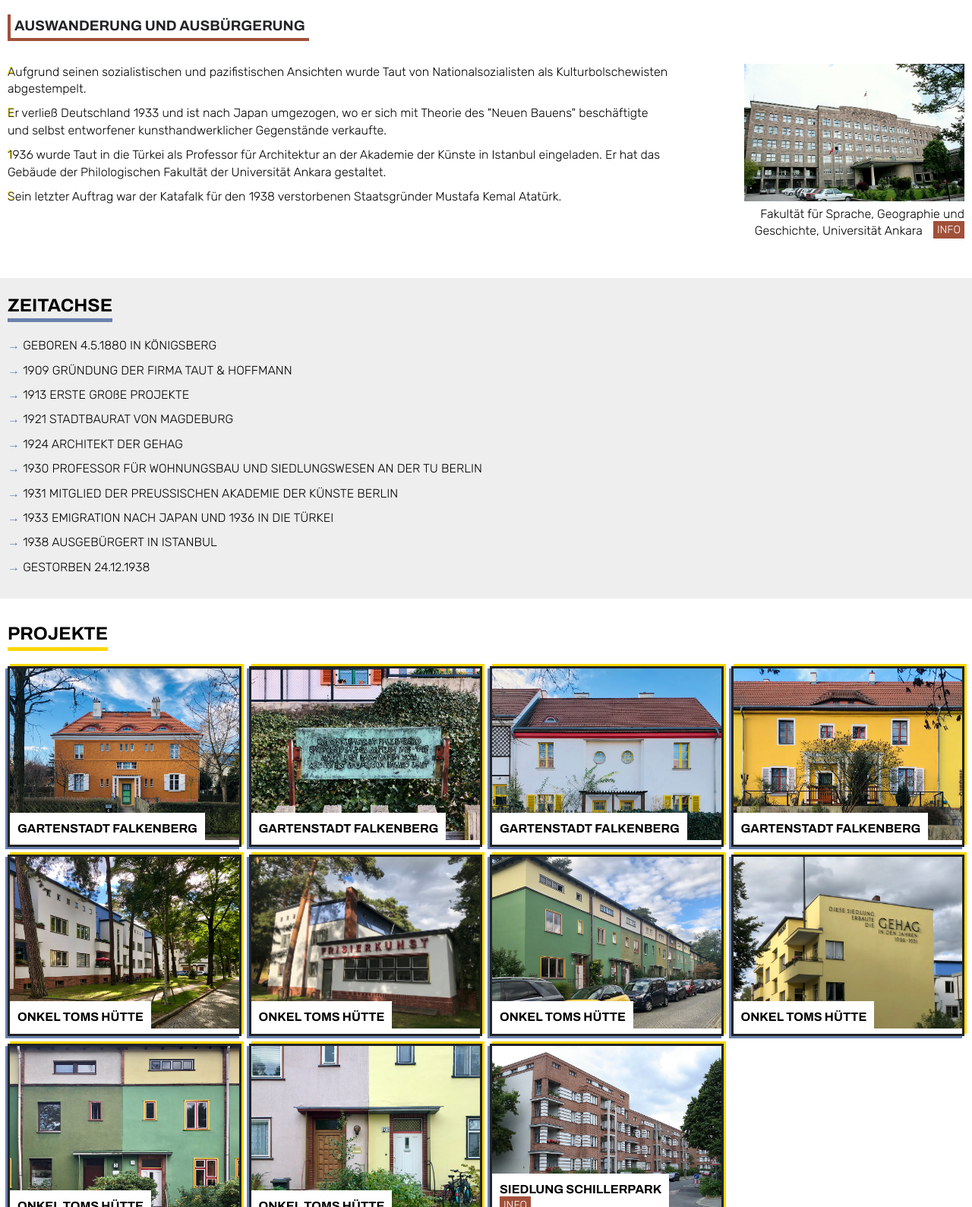
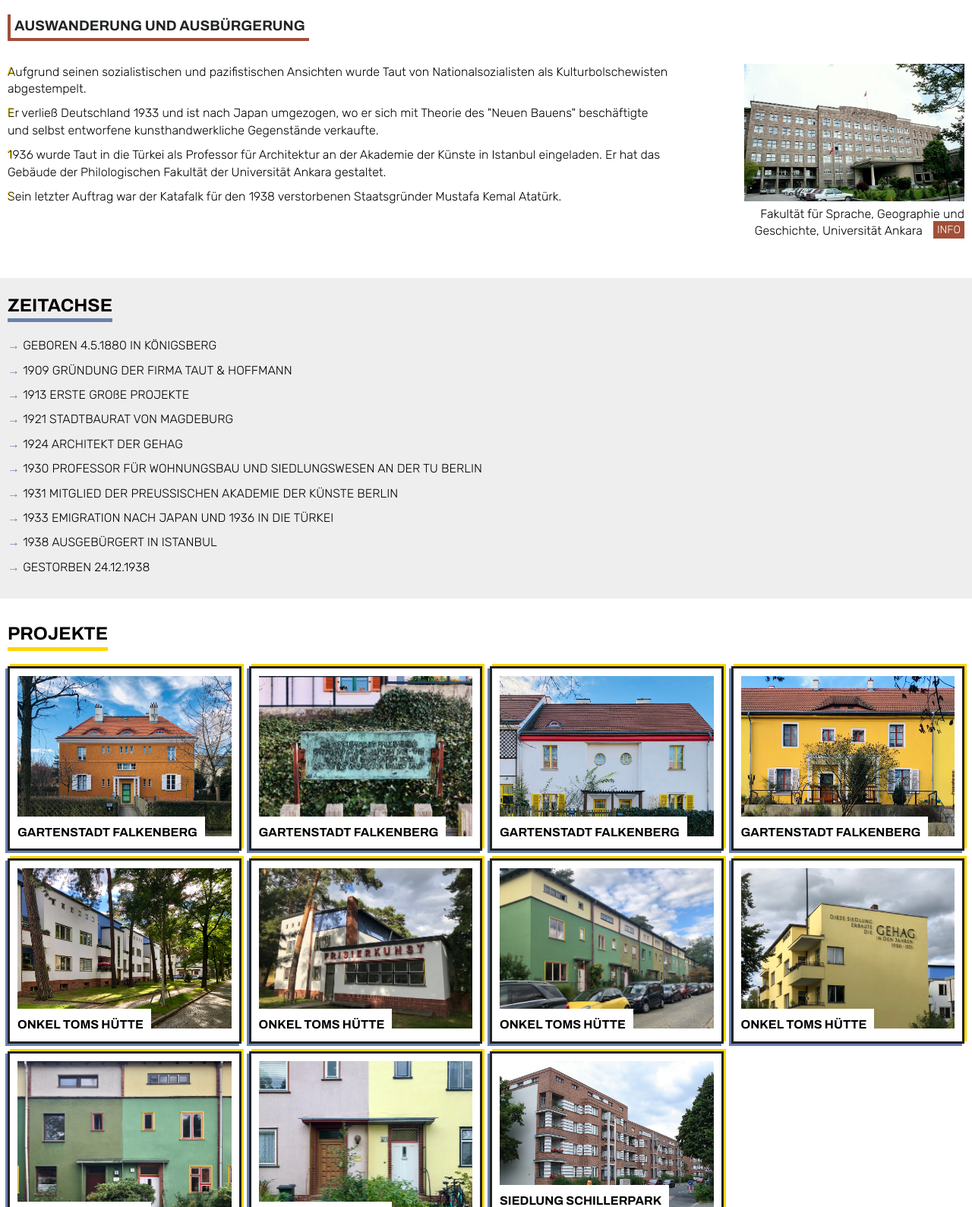
Before and after one commit to olhanotolga/bruno-taut, a plain HTML site: page index.html in a window 1280 px wide. Shown: the part 3820-5409 px from the top of the page at 76% size. Drawn offline with Linux system fonts and the light colour scheme.

Commit message:
fix a few typos

```diff
--- a/index.html
+++ b/index.html
@@ -422,7 +422,7 @@
 						Stadtentwicklung und Umwelt, Berlin</footer>
 				</blockquote>
 				<br>
-				<p><span class="date">1921</span> — Stadtbaurat von Magdeburg, Erstallung eines Generalsiedlungsplans.</p>
+				<p><span class="date">1921</span> — Stadtbaurat von Magdeburg, Erstellung eines Generalsiedlungsplans.</p>
 				<p><span class="date">1924</span> — Architekt bei GEHAG in Berlin, damals gemeinnützes Unternehmen (jetzt Teil von Deutsche Wohnen SE).</p>
 				<p><span class="date">1924</span> — Siedlung Schillerpark</p>
 				<p><span class="date">1925</span> — Hufeisensiedlung (jetzt auf GEHAGS Logo)</p>
@@ -451,7 +451,7 @@
 				<h3>Auswanderung und Ausbürgerung</h3>
 				<div class="text-content">
 					<p>Aufgrund seinen sozialistischen und pazifistischen Ansichten wurde Taut von Nationalsozialisten als Kulturbolschewisten abgestempelt.</p>
-					<p>Er verließ Deutschland 1933 und ist nach Japan umgezogen, wo er sich mit Theorie des "Neuen Bauens" beschäftigte und selbst entworfener kunsthandwerklicher Gegenstände verkaufte.</p>
+					<p>Er verließ Deutschland 1933 und ist nach Japan umgezogen, wo er sich mit Theorie des "Neuen Bauens" beschäftigte und selbst entworfene kunsthandwerkliche Gegenstände verkaufte.</p>
 					<p>1936 wurde Taut in die Türkei als Professor für Architektur an der Akademie der Künste in Istanbul eingeladen. Er hat das Gebäude der Philologischen Fakultät der Universität Ankara gestaltet.</p>
 					<p>Sein letzter Auftrag war der Katafalk für den 1938 verstorbenen Staatsgründer Mustafa Kemal Atatürk.</p>
 				</div>
--- a/styles/main.scss
+++ b/styles/main.scss
@@ -280,7 +280,8 @@ main {
 		box-shadow: -0.3rem 0.3rem 0 $blue, 0.3rem -0.3rem 0 $yellow;
 
 		img {
-			width: 100%;
+			width: calc(100% - 2rem);
+			margin: 1rem;
 		}
 		&-caption {
 			position: absolute;
```
Also changed, not shown: styles/main.css, 1 other file.
